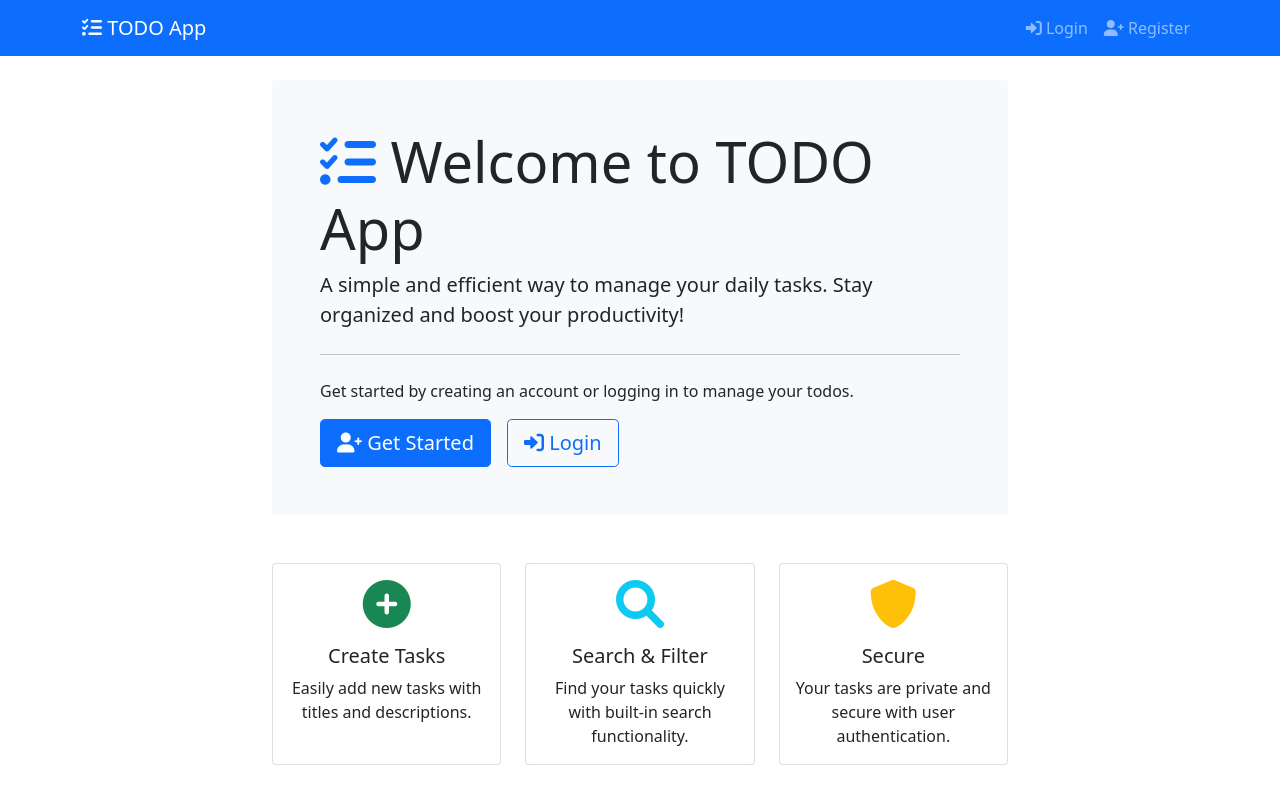
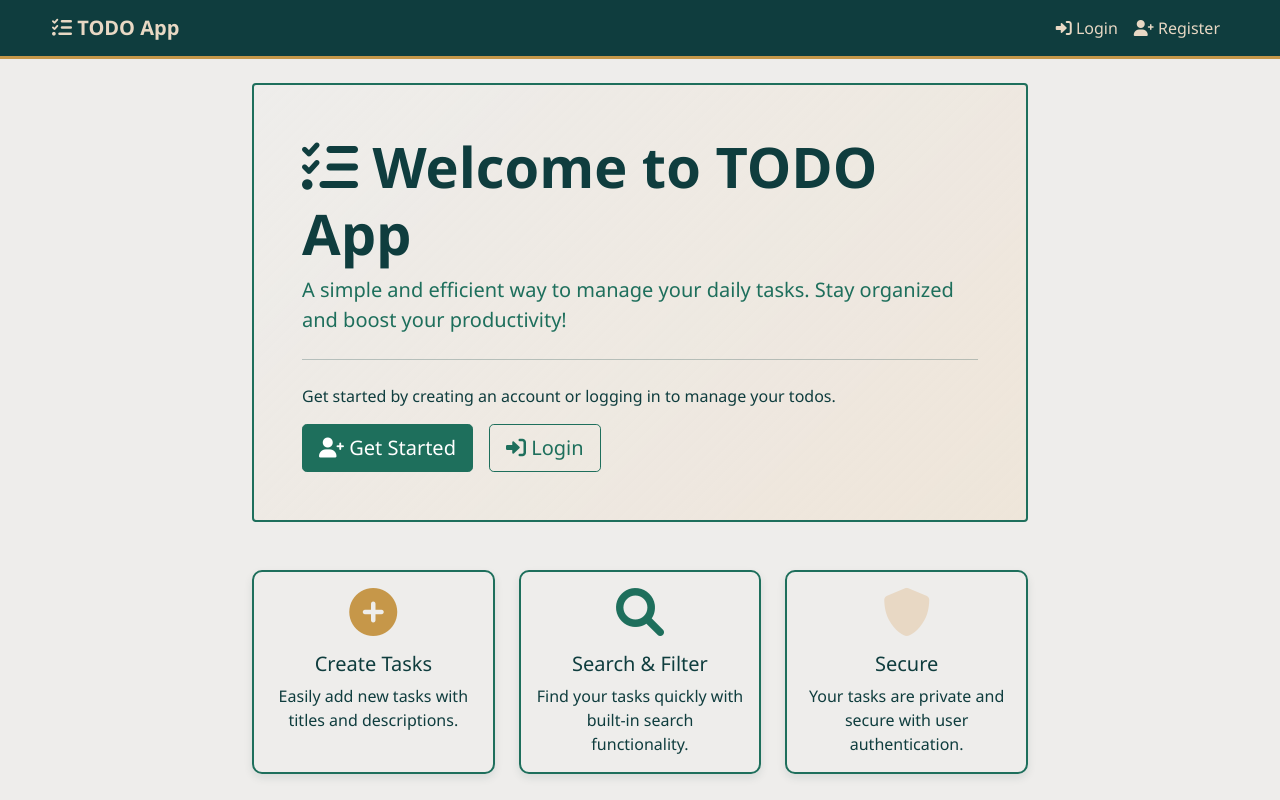
Before and after one commit to abdullaharifx/PL-Work, a Flask app: page / in a window 1280 px wide. Run offline with Flask 3, Linux system fonts and the light colour scheme.

Commit message:
edit HTML templates and add custom CSS for improved styling and layout

```diff
--- /dev/null
+++ b/flask-todo-app/static/css/custom.css
@@ -0,0 +1,325 @@
+:root {
+    --dark-teal: #0F3D3E;
+    --medium-teal: #1E6F5C;
+    --cream: #E8D8C4;
+    --golden-brown: #C69749;
+    --off-white: #EEEDEB;
+}
+
+/* Body and general styling */
+body {
+    background-color: var(--off-white);
+    color: var(--dark-teal);
+    font-family: 'Segoe UI', Tahoma, Geneva, Verdana, sans-serif;
+}
+
+/* Navigation Bar */
+.navbar {
+    background-color: var(--dark-teal) !important;
+    border-bottom: 3px solid var(--golden-brown);
+}
+
+.navbar-brand {
+    color: var(--cream) !important;
+    font-weight: bold;
+}
+
+.navbar-brand:hover {
+    color: var(--off-white) !important;
+}
+
+.nav-link {
+    color: var(--cream) !important;
+    transition: color 0.3s ease;
+}
+
+.nav-link:hover {
+    color: var(--golden-brown) !important;
+}
+
+/* Cards */
+.card {
+    background-color: white;
+    border: 2px solid var(--medium-teal);
+    border-radius: 10px;
+    box-shadow: 0 4px 8px rgba(15, 61, 62, 0.1);
+}
+
+.card-header {
+    background-color: var(--medium-teal);
+    color: white;
+    border-bottom: 2px solid var(--golden-brown);
+}
+
+.card-header h3 {
+    margin: 0;
+    color: white;
+}
+
+/* Buttons */
+.btn-primary {
+    background-color: var(--medium-teal);
+    border-color: var(--medium-teal);
+    color: white;
+}
+
+.btn-primary:hover {
+    background-color: var(--dark-teal);
+    border-color: var(--dark-teal);
+}
+
+.btn-outline-primary {
+    color: var(--medium-teal);
+    border-color: var(--medium-teal);
+}
+
+.btn-outline-primary:hover {
+    background-color: var(--medium-teal);
+    border-color: var(--medium-teal);
+    color: white;
+}
+
+.btn-success {
+    background-color: var(--golden-brown);
+    border-color: var(--golden-brown);
+    color: white;
+}
+
+.btn-success:hover {
+    background-color: #b8863f;
+    border-color: #b8863f;
+}
+
+.btn-warning {
+    background-color: var(--cream);
+    border-color: var(--cream);
+    color: var(--dark-teal);
+}
+
+.btn-warning:hover {
+    background-color: #dfc9a6;
+    border-color: #dfc9a6;
+    color: var(--dark-teal);
+}
+
+.btn-danger {
+    background-color: #dc3545;
+    border-color: #dc3545;
+    color: white;
+}
+
+/* Form Controls */
+.form-control {
+    border: 2px solid var(--cream);
+    border-radius: 5px;
+    background-color: var(--off-white);
+}
+
+.form-control:focus {
+    border-color: var(--medium-teal);
+    box-shadow: 0 0 0 0.2rem rgba(30, 111, 92, 0.25);
+    background-color: white;
+}
+
+.form-label {
+    color: var(--dark-teal);
+    font-weight: 600;
+}
+
+/* Alerts */
+.alert-success {
+    background-color: rgba(198, 151, 73, 0.1);
+    border-color: var(--golden-brown);
+    color: var(--dark-teal);
+}
+
+.alert-error,
+.alert-danger {
+    background-color: rgba(220, 53, 69, 0.1);
+    border-color: #dc3545;
+    color: #721c24;
+}
+
+.alert-warning {
+    background-color: rgba(232, 216, 196, 0.5);
+    border-color: var(--cream);
+    color: var(--dark-teal);
+}
+
+.alert-info {
+    background-color: rgba(30, 111, 92, 0.1);
+    border-color: var(--medium-teal);
+    color: var(--dark-teal);
+}
+
+/* Jumbotron/Hero Section */
+.jumbotron {
+    background: linear-gradient(135deg, var(--off-white), rgba(232, 216, 196, 0.6));
+    border: 2px solid var(--medium-teal);
+    color: var(--dark-teal);
+}
+
+.jumbotron h1 {
+    color: var(--dark-teal);
+    font-weight: bold;
+}
+
+.jumbotron .lead {
+    color: var(--medium-teal);
+}
+
+/* Feature Cards on Homepage */
+.feature-card {
+    transition: transform 0.3s ease, box-shadow 0.3s ease;
+    background-color: var(--off-white);
+}
+
+.feature-card:hover {
+    transform: translateY(-5px);
+    box-shadow: 0 8px 16px rgba(15, 61, 62, 0.2);
+    background-color: white;
+}
+
+/* Icons */
+.text-success {
+    color: var(--golden-brown) !important;
+}
+
+.text-info {
+    color: var(--medium-teal) !important;
+}
+
+.text-warning {
+    color: var(--cream) !important;
+}
+
+/* Pagination */
+.pagination .page-link {
+    color: var(--medium-teal);
+    border-color: var(--cream);
+    background-color: var(--off-white);
+}
+
+.pagination .page-link:hover {
+    color: white;
+    background-color: var(--medium-teal);
+    border-color: var(--medium-teal);
+}
+
+.pagination .page-item.active .page-link {
+    background-color: var(--golden-brown);
+    border-color: var(--golden-brown);
+    color: white;
+}
+
+/* Search Form */
+.search-form .form-control {
+    background-color: var(--off-white);
+    border-color: var(--cream);
+}
+
+.search-form .form-control:focus {
+    background-color: white;
+    border-color: var(--medium-teal);
+}
+
+/* Todo Items */
+.todo-item {
+    background-color: var(--off-white);
+    border-left: 4px solid var(--golden-brown);
+    margin-bottom: 1rem;
+    padding: 1rem;
+    border-radius: 5px;
+    border: 1px solid var(--cream);
+}
+
+.todo-item:hover {
+    background-color: white;
+    border-left-color: var(--medium-teal);
+    transition: all 0.3s ease;
+}
+
+/* Links */
+a {
+    color: var(--medium-teal);
+}
+
+a:hover {
+    color: var(--golden-brown);
+}
+
+/* Custom utility classes */
+.bg-custom-primary {
+    background-color: var(--dark-teal);
+}
+
+.bg-custom-secondary {
+    background-color: var(--cream);
+}
+
+.bg-custom-accent {
+    background-color: var(--golden-brown);
+}
+
+.text-custom-primary {
+    color: var(--dark-teal);
+}
+
+.text-custom-secondary {
+    color: var(--medium-teal);
+}
+
+.text-custom-accent {
+    color: var(--golden-brown);
+}
+
+/* Container spacing */
+.container {
+    max-width: 1200px;
+}
+
+/* Footer (if you add one) */
+.footer {
+    background-color: var(--dark-teal);
+    color: var(--cream);
+    padding: 2rem 0;
+    margin-top: 3rem;
+}
+
+/* Additional styling for better visual hierarchy */
+.text-muted {
+    color: var(--medium-teal) !important;
+}
+
+/* Table styling (if you have tables) */
+.table {
+    background-color: var(--off-white);
+}
+
+.table th {
+    background-color: var(--medium-teal);
+    color: white;
+    border-color: var(--golden-brown);
+}
+
+.table td {
+    border-color: var(--cream);
+}
+
+/* Input group styling */
+.input-group-text {
+    background-color: var(--cream);
+    border-color: var(--cream);
+    color: var(--dark-teal);
+}
+
+/* Modal styling (if you add modals) */
+.modal-header {
+    background-color: var(--medium-teal);
+    color: white;
+    border-bottom-color: var(--golden-brown);
+}
+
+.modal-footer {
+    border-top-color: var(--cream);
+}
--- a/flask-todo-app/templates/base.html
+++ b/flask-todo-app/templates/base.html
@@ -6,10 +6,11 @@
     <title>{% block title %}Flask TODO App{% endblock %}</title>
     <link href="https://cdn.jsdelivr.net/npm/bootstrap@5.1.3/dist/css/bootstrap.min.css" rel="stylesheet">
     <link href="https://cdnjs.cloudflare.com/ajax/libs/font-awesome/6.0.0/css/all.min.css" rel="stylesheet">
+    <link href="{{ url_for('static', filename='css/custom.css') }}" rel="stylesheet">
 </head>
 <body>
     <!-- Navigation -->
-    <nav class="navbar navbar-expand-lg navbar-dark bg-primary">
+    <nav class="navbar navbar-expand-lg navbar-dark">
         <div class="container">
             <a class="navbar-brand" href="{{ url_for('index') }}">
                 <i class="fas fa-tasks"></i> TODO App
--- a/flask-todo-app/templates/index.html
+++ b/flask-todo-app/templates/index.html
@@ -1,14 +1,13 @@
 {% extends "base.html" %}
 
-{% block title %}Welcome - Flask TODO App{% endblock %}
+{% block title %}Home - Flask TODO App{% endblock %}
 
 {% block content %}
 <div class="row justify-content-center">
     <div class="col-md-8">
         <div class="jumbotron bg-light p-5 rounded">
             <h1 class="display-4">
-                <i class="fas fa-tasks text-primary"></i>
-                Welcome to TODO App
+                <i class="fas fa-tasks text-custom-primary"></i> Welcome to TODO App
             </h1>
             <p class="lead">
                 A simple and efficient way to manage your daily tasks.
@@ -28,7 +27,7 @@
 
         <div class="row mt-5">
             <div class="col-md-4">
-                <div class="card h-100">
+                <div class="card h-100 feature-card">
                     <div class="card-body text-center">
                         <i class="fas fa-plus-circle fa-3x text-success mb-3"></i>
                         <h5 class="card-title">Create Tasks</h5>
@@ -37,7 +36,7 @@
                 </div>
             </div>
             <div class="col-md-4">
-                <div class="card h-100">
+                <div class="card h-100 feature-card">
                     <div class="card-body text-center">
                         <i class="fas fa-search fa-3x text-info mb-3"></i>
                         <h5 class="card-title">Search & Filter</h5>
@@ -46,7 +45,7 @@
                 </div>
             </div>
             <div class="col-md-4">
-                <div class="card h-100">
+                <div class="card h-100 feature-card">
                     <div class="card-body text-center">
                         <i class="fas fa-shield-alt fa-3x text-warning mb-3"></i>
                         <h5 class="card-title">Secure</h5>
```
